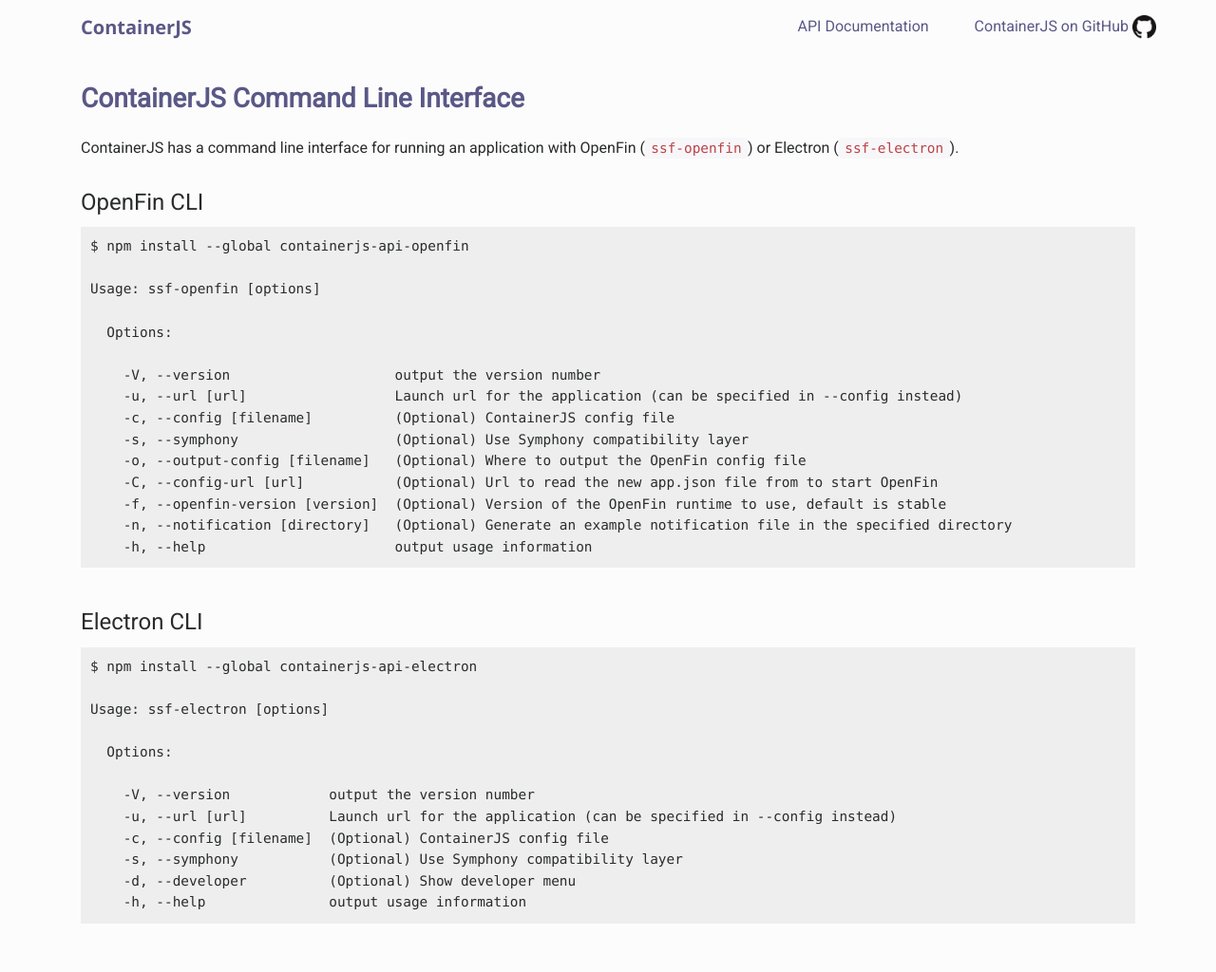
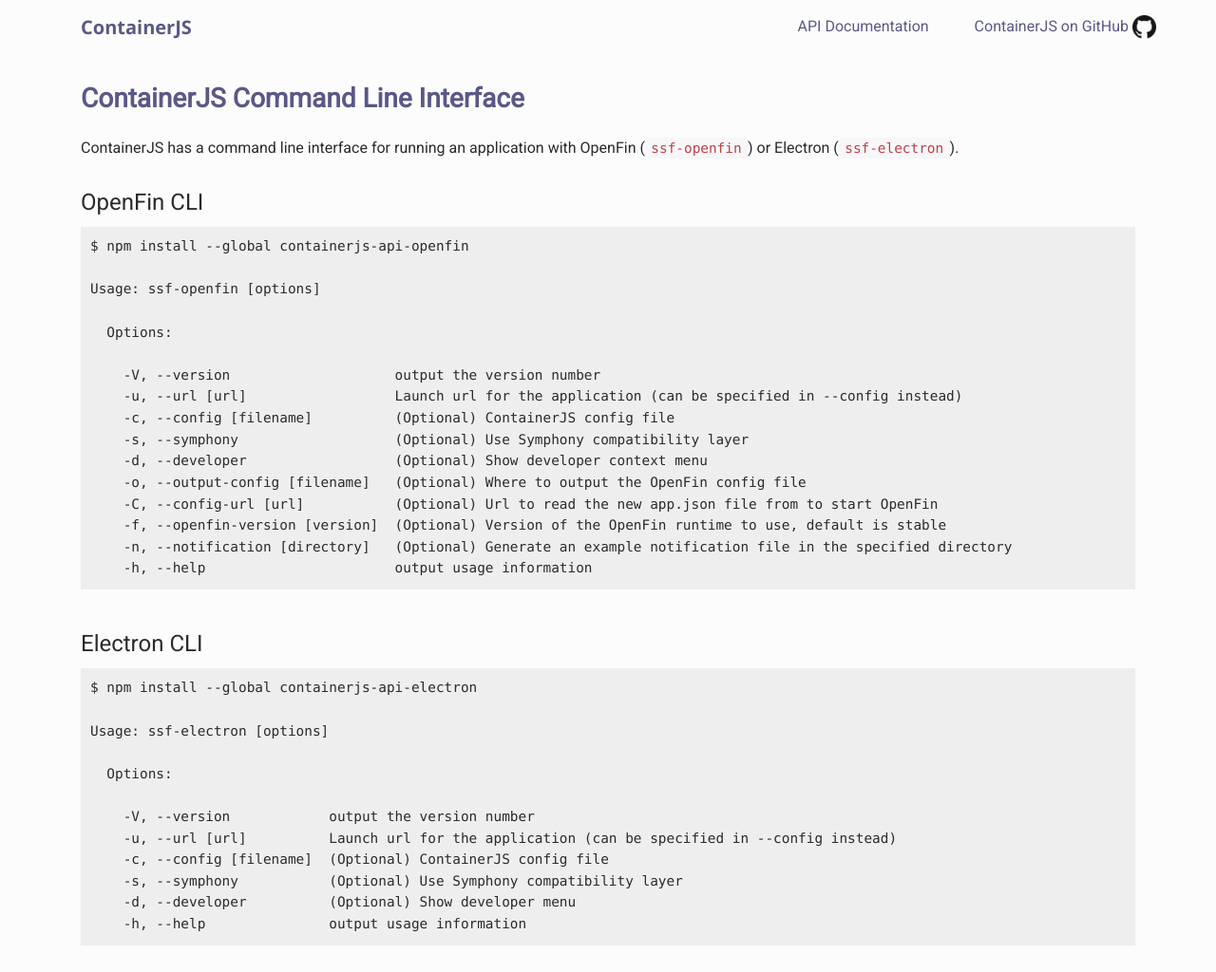
Before and after one commit to symphonyoss/ContainerJS, a Jekyll site: the page built from cli.md, in a window 1280 px wide and 1024 px high. Shown: the whole window at 95% size. Built offline with Jekyll 4.4.1, drawn with Linux system fonts in a browser that asks for light colours; nearby versions of some CDN libraries; our own code applies the rules of GitHub Pages for plain Markdown files.

Commit message:
Can download app.json file from http, and OpenFin developer menu (#359)
* Added -d/--developer option

Context Menu is disabled if -d is not specified
Similar to ssf-electron -d/--developer option, where the developer
menu is disabled if not specified

* CLI config file can be a local file or download from http

* Fixed issue with added frame size in Electron

When electron shows the developer menu, it adds an extra 20/25 pixels to
the min/max height settings. Since the -d option was added to ssf-electron,
the developer menu hasn't been there, so these tests were failing.

For some reason, the OpenFin implementation was modified to also add 20/25
pixels to min/max height, so I've removed that too.

# Conflicts:
#	packages/api-tests/test/window.spec.js

* Fix test configuration for new ssf-openfin/ssf-electron command lines

* Removed unnecessary Promise objects

* Use Node.js promisify (polyfilled)

Replaces manually turning fs.readFile into a promise

* Use `node-fetch` instead of `download`

```diff
--- a/cli.md
+++ b/cli.md
@@ -21,6 +21,7 @@
     -u, --url [url]                  Launch url for the application (can be specified in --config instead)
     -c, --config [filename]          (Optional) ContainerJS config file
     -s, --symphony                   (Optional) Use Symphony compatibility layer
+    -d, --developer                  (Optional) Show developer context menu
     -o, --output-config [filename]   (Optional) Where to output the OpenFin config file
     -C, --config-url [url]           (Optional) Url to read the new app.json file from to start OpenFin
     -f, --openfin-version [version]  (Optional) Version of the OpenFin runtime to use, default is stable
```
